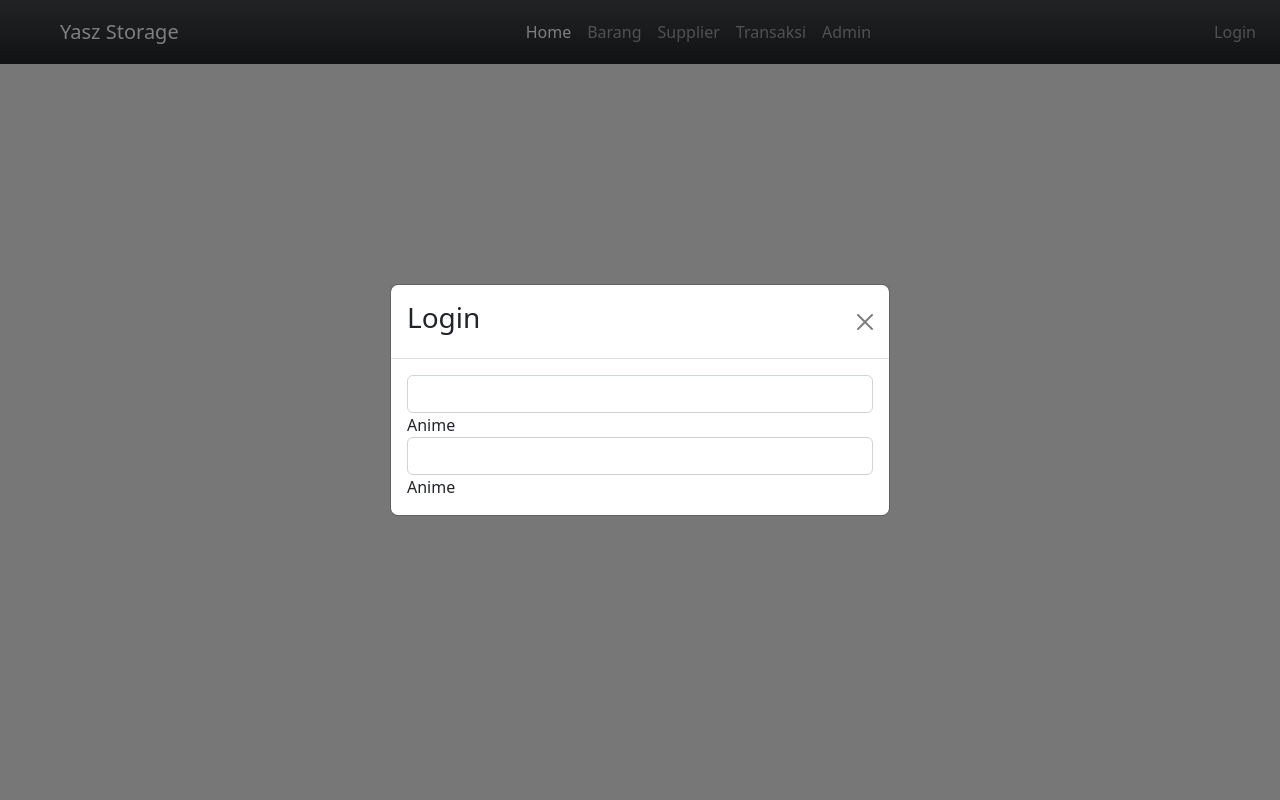
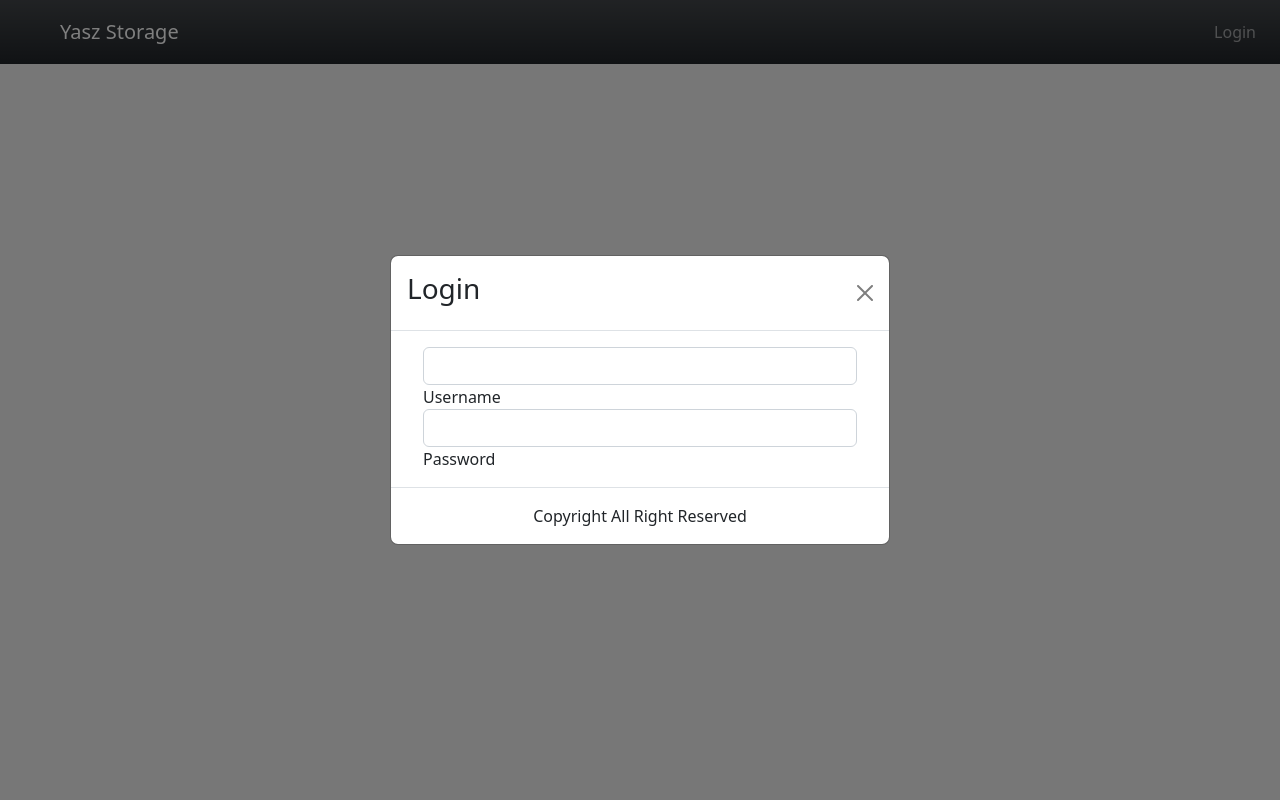
Before and after one commit to iyasz/pwpb_crud, a PHP site: page / in a window 1280 px wide, after a click on "Login". Run offline with PHP 8.4, Linux system fonts and the light colour scheme.

Commit message:
menambah tampilan sementara

```diff
--- a/index.php
+++ b/index.php
@@ -51,11 +51,11 @@ include "koneksi.php";
       </button>
       <div class="collapse navbar-collapse" id="navbarNavAltMarkup">
         <div class="navbar-nav p-1 mx-auto">
-          <a class="nav-link active" href="">Home</a>
+          <!-- <a class="nav-link active" href="">Home</a>
           <a class="nav-link" href="barang/">Barang</a>
           <a class="nav-link" href="supplier/">Supplier</a>
           <a class="nav-link" href="transaksi/">Transaksi</a>
-          <a class="nav-link" href="admin/">Admin</a>
+          <a class="nav-link" href="admin/">Admin</a> -->
 
         </div>
         <div class="navbar-nav p-1 text-center">
@@ -75,15 +75,18 @@ include "koneksi.php";
           <h3 class="modal-tittle">Login</h3>
           <button type="button" class="btn-close" data-bs-dismiss="modal" aria-label="Close"></button>
         </div>
-        <div class="modal-body">
+        <div class="modal-body mx-3">
           <div class="form-group">
-            <input class="form-control" type="text" name="" id="">
-            <label for="">Anime</label>
+            <input class="form-control validate" type="text" name="" id="">
+            <label for="">Username</label>
           </div>
           <div class="form-group">
-            <input class="form-control" type="text" name="" id="">
-            <label for="">Anime</label>
+            <input class="form-control valiedate" type="text" name="" id="">
+            <label for="">Password</label>
           </div>
+        </div>
+        <div class="modal-footer justify-content-center">
+          <p class="">Copyright All Right Reserved</p>
         </div>
       </div>
     </div>
```
